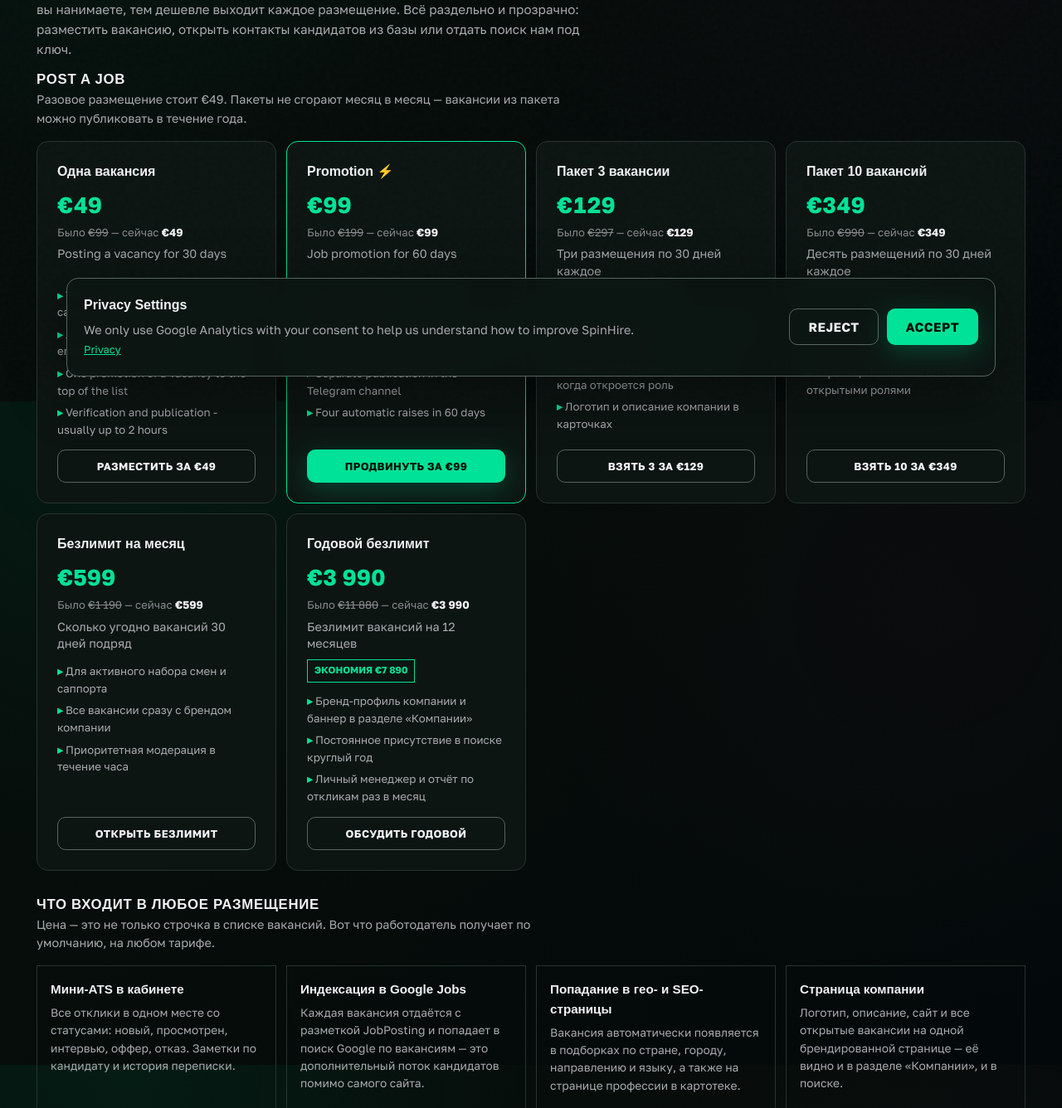
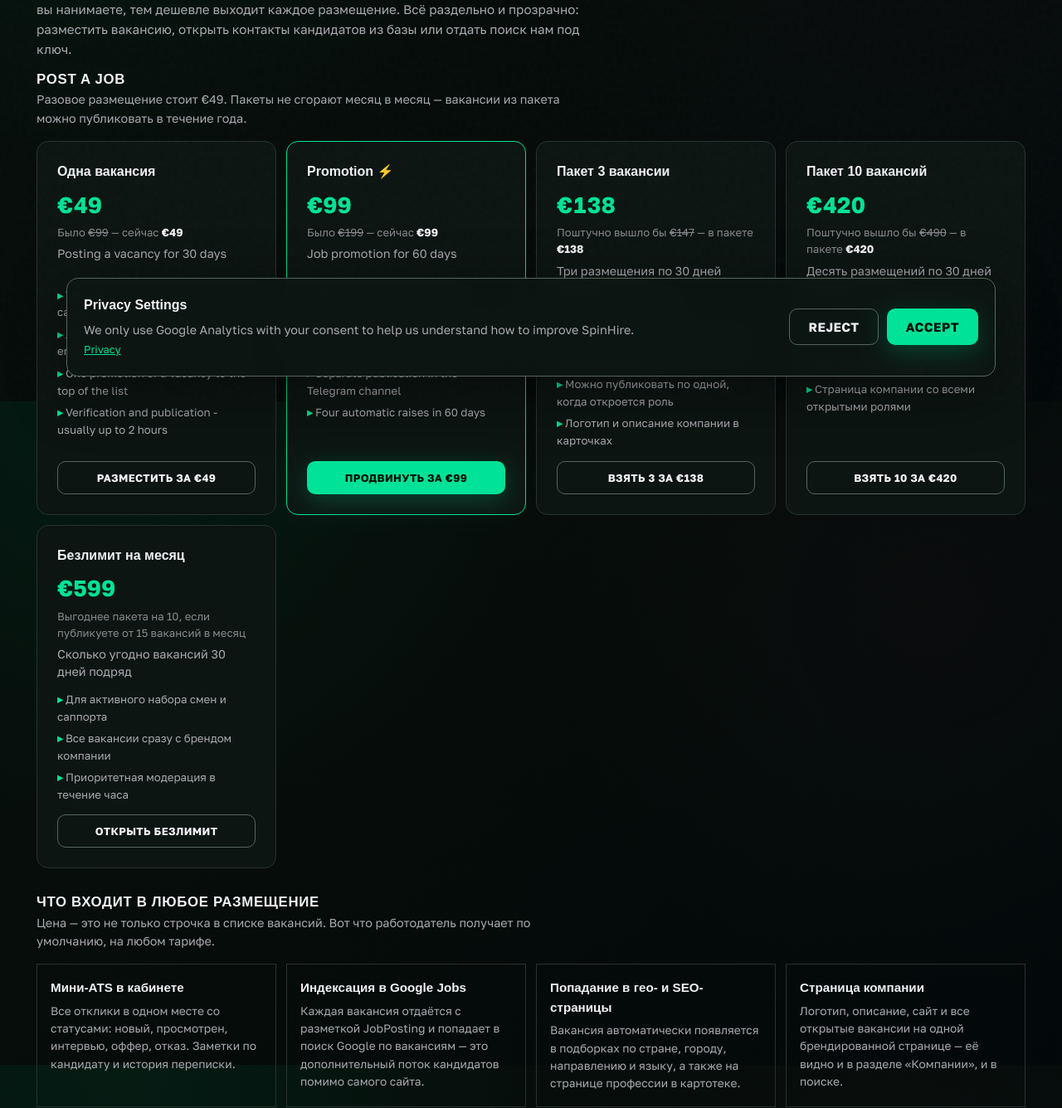
Before and after one commit to TimVR13/spinhire, a FastAPI app: page /post-job in a window 1280 px wide. Shown: the part 316-1652 px from the top of the page at 83% size. Run offline with FastAPI, Linux system fonts and the light colour scheme; some web fonts are replaced.

Commit message:
Reprice posting bundles and drop the annual plan
Set the per-vacancy rate to €49 single, €46 in the pack of three and €42
in the pack of ten, and remove the annual unlimited plan. The bundle
anchors now show the honest per-vacancy total (3 × €49, 10 × €49) rather
than an invented list price, and the monthly unlimited states the volume
at which it actually beats the ten-pack.

Co-Authored-By: Claude Opus 5 <noreply@anthropic.com>

```diff
--- a/server/app.py
+++ b/server/app.py
@@ -390,10 +390,9 @@ class Event(Base):
 PLANS = {
     "single": ("Одна вакансия", 49, "Размещение вакансии на 30 дней"),
     "featured": ("Продвижение ⚡", 99, "Топ поиска, главная и Telegram — 60 дней"),
-    "pack3": ("Пакет 3 вакансии", 129, "Три размещения по 30 дней, €43 за вакансию"),
-    "pack10": ("Пакет 10 вакансий", 349, "Десять размещений по 30 дней, €35 за вакансию"),
+    "pack3": ("Пакет 3 вакансии", 138, "Три размещения по 30 дней, €46 за вакансию"),
+    "pack10": ("Пакет 10 вакансий", 420, "Десять размещений по 30 дней, €42 за вакансию"),
     "unlim30": ("Безлимит на месяц", 599, "Сколько угодно вакансий 30 дней подряд"),
-    "always": ("Годовой безлимит", 3990, "Безлимит вакансий на 12 месяцев и бренд-профиль"),
     "cv1": ("1 контакт из базы", 5, "Открытие одного контакта резюме"),
     "cv10": ("10 контактов из базы", 50, "Открытие 10 контактов резюме (€5/контакт)"),
     "cv40": ("40 контактов из базы", 200, "Открытие 40 контактов резюме (€5/контакт)"),
@@ -401,13 +400,13 @@ PLANS = {
     "hunt": ("Подбор под ключ — предоплата", 1000, "Итоговая стоимость — 1 зарплата кандидата"),
 }
 
-# Полная (некупонная) цена: показываем зачёркнутой рядом с текущей.
-PLAN_LIST_PRICE = {"single": 99, "featured": 199, "pack3": 297,
-                   "pack10": 990, "unlim30": 1190, "always": 11880}
+# Цена для сравнения «было → стало». У пакетов это честная поштучная стоимость
+# (3 × €49 и 10 × €49), а не выдуманная зачёркнутая цифра.
+PLAN_LIST_PRICE = {"single": 99, "featured": 199, "pack3": 147, "pack10": 490}
 
 # Что начисляется работодателю после оплаты.
 PLAN_JOB_CREDITS = {"single": 1, "featured": 1, "pack3": 3, "pack10": 10}
-PLAN_ACCESS_DAYS = {"unlim30": 30, "always": 365}
+PLAN_ACCESS_DAYS = {"unlim30": 30}
 
 
 class Order(Base):
--- a/server/templates/post_job.html
+++ b/server/templates/post_job.html
@@ -81,32 +81,32 @@
         <form method="post" action="/checkout/featured"><button class="btn btn-acid btn-sm btn-block" type="submit">Продвинуть за €99</button></form></div>
 
       <div class="card tariff"><b style="font-family: var(--font-display);">Пакет 3 вакансии</b>
-        <div class="salary">€129</div>
-        <span class="was">Было <s>€297</s> — сейчас <b>€129</b></span>
+        <div class="salary">€138</div>
+        <span class="was">Поштучно вышло бы <s>€147</s> — в пакете <b>€138</b></span>
         <span class="per">Три размещения по 30 дней каждое</span>
-        <span class="unit">€43 за вакансию</span>
+        <span class="unit">€46 за вакансию</span>
         <ul>
           <li>Размещения не сгорают — год на использование</li>
           <li>Можно публиковать по одной, когда откроется роль</li>
           <li>Логотип и описание компании в карточках</li>
         </ul>
-        <form method="post" action="/checkout/pack3"><button class="btn btn-ghost btn-sm btn-block" type="submit">Взять 3 за €129</button></form></div>
+        <form method="post" action="/checkout/pack3"><button class="btn btn-ghost btn-sm btn-block" type="submit">Взять 3 за €138</button></form></div>
 
       <div class="card tariff"><b style="font-family: var(--font-display);">Пакет 10 вакансий</b>
-        <div class="salary">€349</div>
-        <span class="was">Было <s>€990</s> — сейчас <b>€349</b></span>
+        <div class="salary">€420</div>
+        <span class="was">Поштучно вышло бы <s>€490</s> — в пакете <b>€420</b></span>
         <span class="per">Десять размещений по 30 дней каждое</span>
-        <span class="unit">€35 за вакансию</span>
+        <span class="unit">€42 за вакансию</span>
         <ul>
           <li>Всё из пакета на 3 вакансии</li>
           <li>Два продвижения ⚡ в подарок</li>
           <li>Страница компании со всеми открытыми ролями</li>
         </ul>
-        <form method="post" action="/checkout/pack10"><button class="btn btn-ghost btn-sm btn-block" type="submit">Взять 10 за €349</button></form></div>
+        <form method="post" action="/checkout/pack10"><button class="btn btn-ghost btn-sm btn-block" type="submit">Взять 10 за €420</button></form></div>
 
       <div class="card tariff"><b style="font-family: var(--font-display);">Безлимит на месяц</b>
         <div class="salary">€599</div>
-        <span class="was">Было <s>€1 190</s> — сейчас <b>€599</b></span>
+        <span class="was">Выгоднее пакета на 10, если публикуете от 15 вакансий в месяц</span>
         <span class="per">Сколько угодно вакансий 30 дней подряд</span>
         <ul>
           <li>Для активного набора смен и саппорта</li>
@@ -115,17 +115,6 @@
         </ul>
         <form method="post" action="/checkout/unlim30"><button class="btn btn-ghost btn-sm btn-block" type="submit">Открыть безлимит</button></form></div>
 
-      <div class="card tariff"><b style="font-family: var(--font-display);">Годовой безлимит</b>
-        <div class="salary">€3 990</div>
-        <span class="was">Было <s>€11 880</s> — сейчас <b>€3 990</b></span>
-        <span class="per">Безлимит вакансий на 12 месяцев</span>
-        <span class="unit">Экономия €7 890</span>
-        <ul>
-          <li>Бренд-профиль компании и баннер в разделе «Компании»</li>
-          <li>Постоянное присутствие в поиске круглый год</li>
-          <li>Личный менеджер и отчёт по откликам раз в месяц</li>
-        </ul>
-        <form method="post" action="/checkout/always"><button class="btn btn-ghost btn-sm btn-block" type="submit">Обсудить годовой</button></form></div>
     </div>
 
     <h2 class="tariff-group-title">Что входит в любое размещение</h2>
```
Also changed, not shown: post-job.html (+6 -17 lines).
